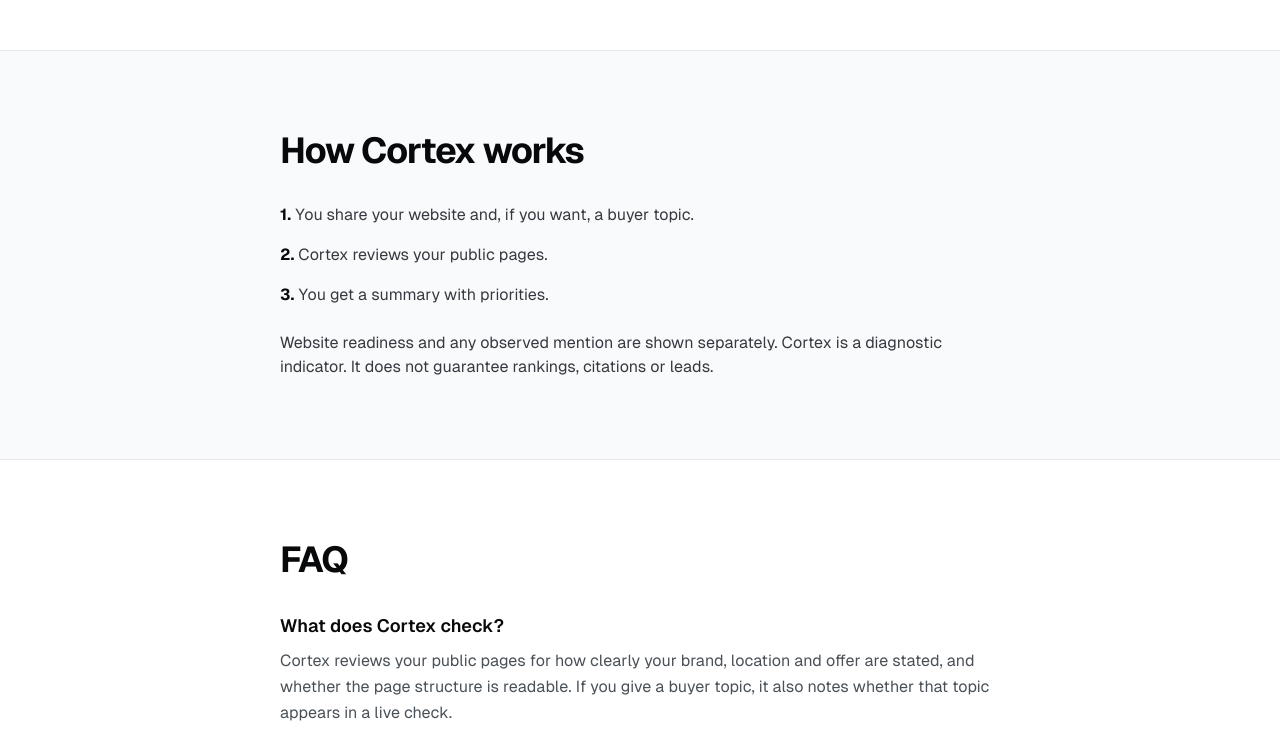
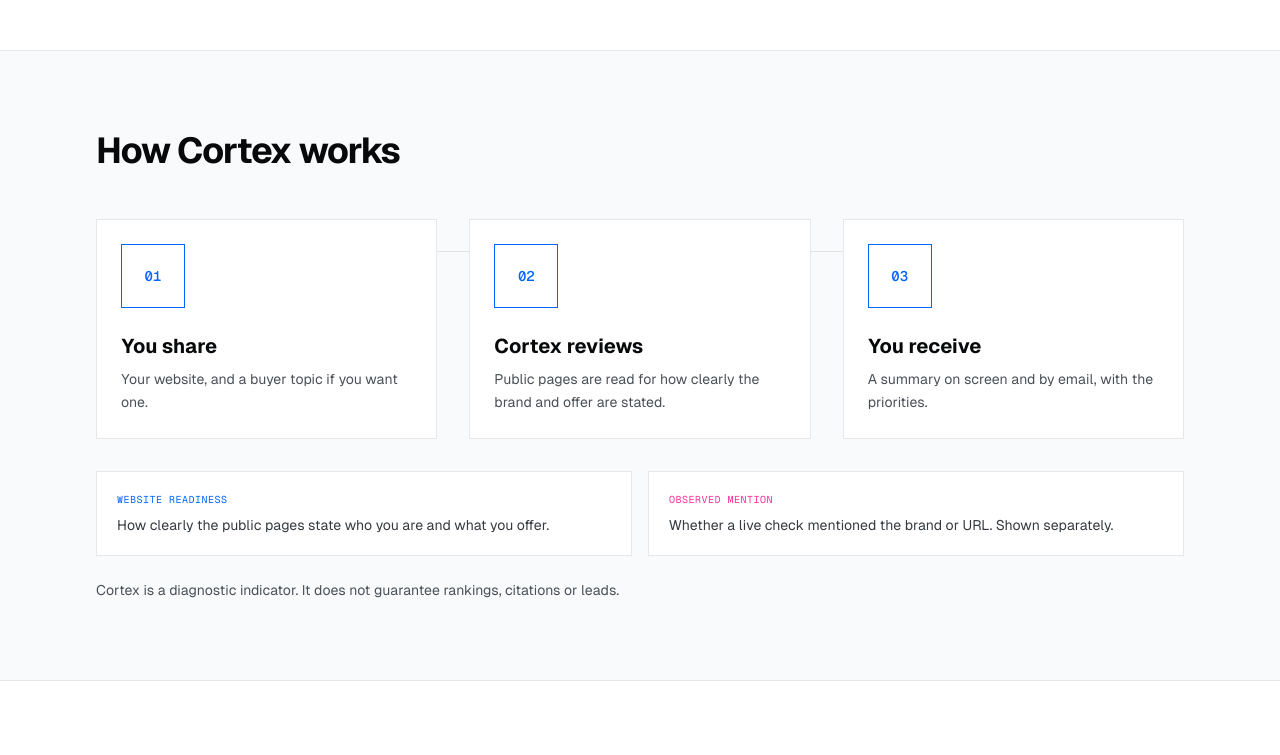
Before and after one commit to Acidtuner/sentiera, a Next.js app: page /cortex in a window 1280 px wide. Shown: the part 1637-2392 px from the top of the page. Built offline with nearby package versions, Linux system fonts and the light colour scheme.

Commit message:
Restyle How Cortex works as a three-step infographic

```diff
--- a/src/app/cortex/page.tsx
+++ b/src/app/cortex/page.tsx
@@ -162,14 +162,37 @@ export default function CortexPage() {
           </section>
 
           <section className="border-b border-hairline bg-slate-50/80 py-16 sm:py-20">
-            <div className="mx-auto max-w-3xl px-6">
+            <div className="mx-auto max-w-6xl px-6 lg:px-8">
               <h2 className="font-sans text-3xl sm:text-4xl font-bold tracking-tight-heading text-slate-950">How Cortex works</h2>
-              <ol className="mt-8 space-y-4">
-                <li className="font-sans text-base text-slate-700"><strong className="text-slate-950">1.</strong> You share your website and, if you want, a buyer topic.</li>
-                <li className="font-sans text-base text-slate-700"><strong className="text-slate-950">2.</strong> Cortex reviews your public pages.</li>
-                <li className="font-sans text-base text-slate-700"><strong className="text-slate-950">3.</strong> You get a summary with priorities.</li>
-              </ol>
-              <p className="mt-6 font-sans text-base text-slate-700">Website readiness and any observed mention are shown separately. Cortex is a diagnostic indicator. It does not guarantee rankings, citations or leads.</p>
+              <div className="relative mt-12">
+                <div className="pointer-events-none absolute left-0 right-0 top-8 hidden h-px bg-slate-300 md:block" aria-hidden="true" />
+                <ol className="grid grid-cols-1 md:grid-cols-3 gap-8">
+                  {[
+                    { n: "01", title: "You share", body: "Your website, and a buyer topic if you want one." },
+                    { n: "02", title: "Cortex reviews", body: "Public pages are read for how clearly the brand and offer are stated." },
+                    { n: "03", title: "You receive", body: "A summary on screen and by email, with the priorities." },
+                  ].map((step) => (
+                    <li key={step.n} className="relative bg-white border border-hairline p-6">
+                      <div className="flex h-16 w-16 items-center justify-center border border-tech-blue bg-white font-mono text-sm font-semibold text-tech-blue">
+                        {step.n}
+                      </div>
+                      <h3 className="mt-6 font-sans text-xl font-bold text-slate-950">{step.title}</h3>
+                      <p className="mt-2 font-sans text-sm text-slate-600 leading-relaxed">{step.body}</p>
+                    </li>
+                  ))}
+                </ol>
+              </div>
+              <div className="mt-8 grid grid-cols-1 sm:grid-cols-2 gap-4">
+                <div className="border border-hairline bg-white p-5">
+                  <p className="font-mono text-[10px] uppercase tracking-wider text-tech-blue">Website readiness</p>
+                  <p className="mt-2 font-sans text-sm text-slate-700">How clearly the public pages state who you are and what you offer.</p>
+                </div>
+                <div className="border border-hairline bg-white p-5">
+                  <p className="font-mono text-[10px] uppercase tracking-wider text-accent">Observed mention</p>
+                  <p className="mt-2 font-sans text-sm text-slate-700">Whether a live check mentioned the brand or URL. Shown separately.</p>
+                </div>
+              </div>
+              <p className="mt-6 font-sans text-sm text-slate-600">Cortex is a diagnostic indicator. It does not guarantee rankings, citations or leads.</p>
             </div>
           </section>
 
```
